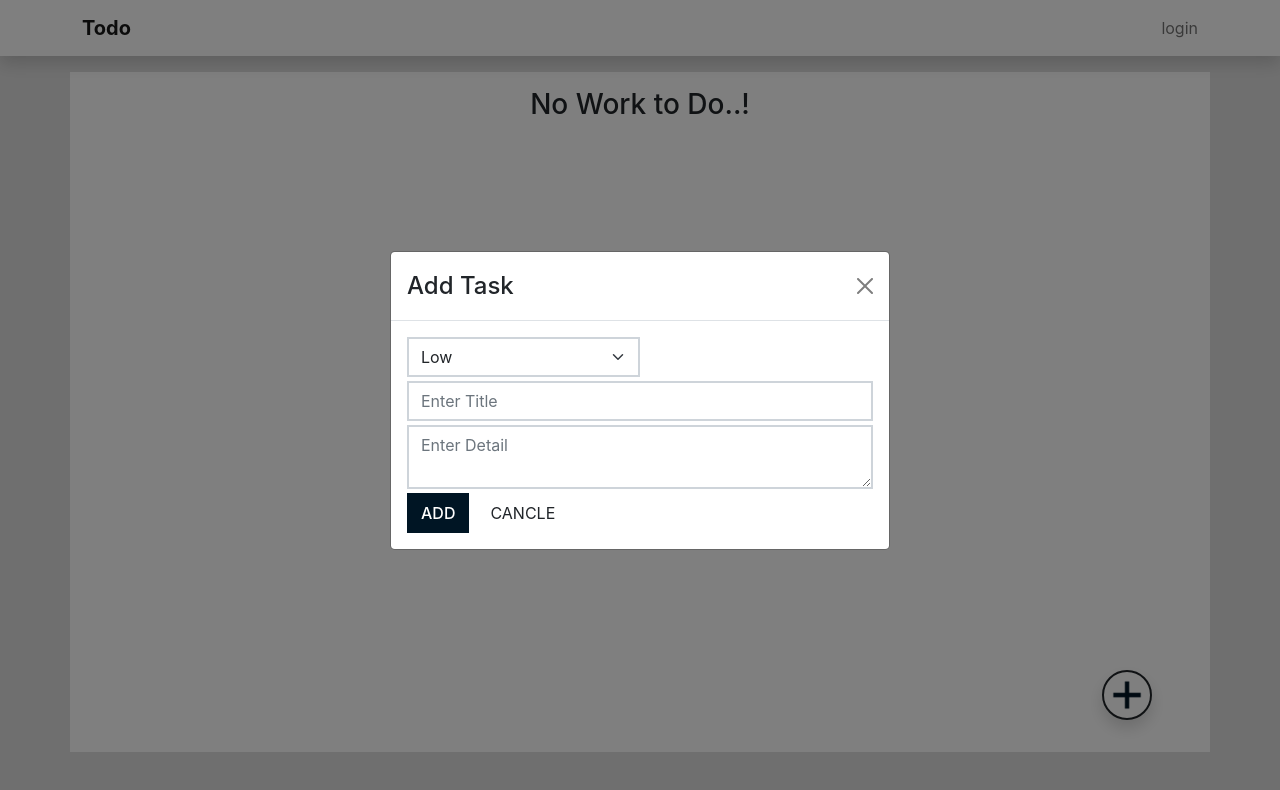
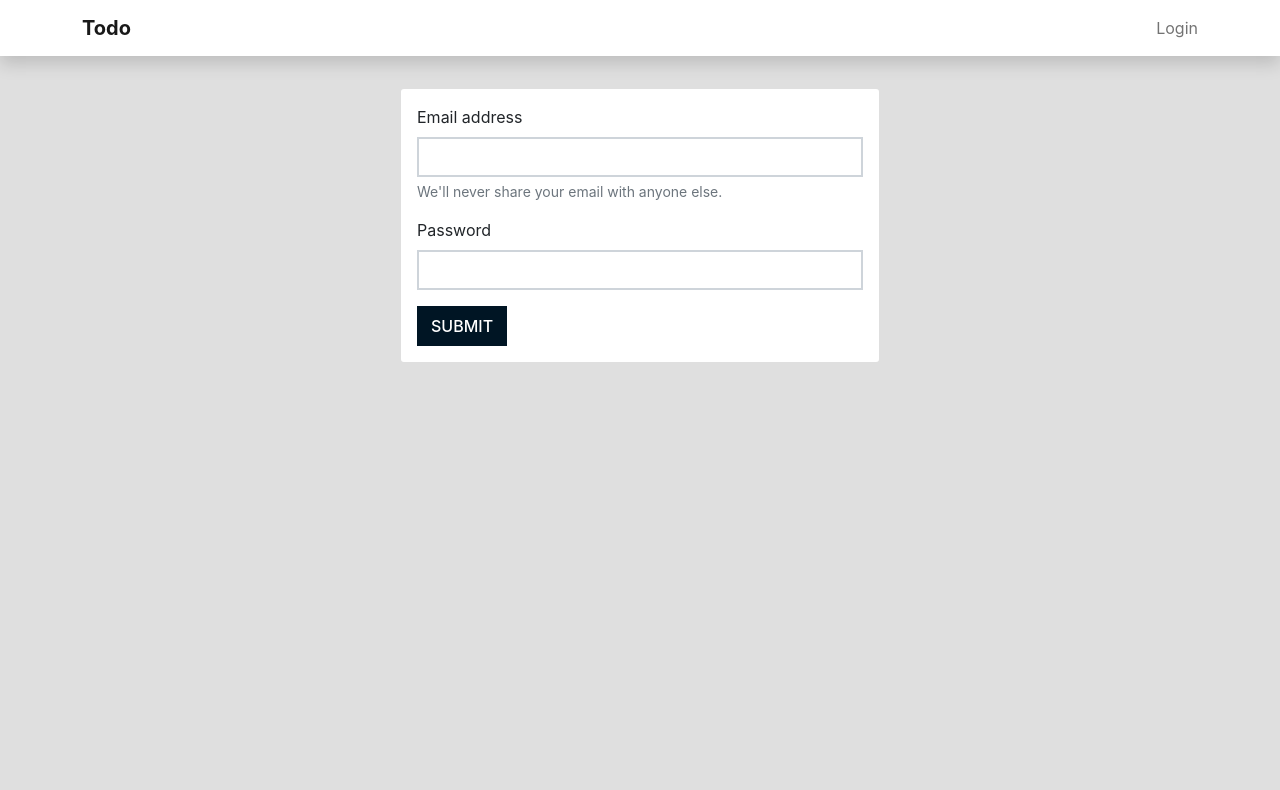
Before and after one commit to Amit-Mahamuni/todofirebase, a React (Create React App) app: page / in a window 1280 px wide. Shown: the top 790 px of the page. Built offline with nearby package versions, Linux system fonts and the light colour scheme.

Commit message:
add login component

```diff
--- a/src/App.js
+++ b/src/App.js
@@ -1,8 +1,19 @@
-import React from "react";
+import React, { useState, useEffect } from "react";
 import Todo from "./components/Todo";
-import { Navbar, Container } from "react-bootstrap";
+import Login from "./components/Login";
+import { Navbar, Container, Dropdown } from "react-bootstrap";
 
 function App() {
+
+  const [user, setuser] = useState();
+  useEffect(() => {
+    localStorage.setItem("user", JSON.stringify(user))
+  }, [user]);
+
+  function user_logout(){
+    setuser({});
+  }
+
   return (
     <div className="rootconatiner">
       <Navbar className="bg-white shadow">
@@ -11,12 +22,27 @@ function App() {
           <Navbar.Toggle />
           <Navbar.Collapse className="justify-content-end">
             <Navbar.Text>
-              login
+              {
+                user && Object.keys(user).length !== 0 ?
+                  <Dropdown>
+                    <Dropdown.Toggle className="btn btn-light py-0 rounded-0" id="dropdown-login">
+                      {user.mail.split("@")[0]}
+                    </Dropdown.Toggle>
+                    <Dropdown.Menu className="shadow rounded-0">
+                      <Dropdown.Item eventKey="1" onClick={user_logout}>Log Out</Dropdown.Item>
+                    </Dropdown.Menu>
+                  </Dropdown>
+                  :
+                  "Login"
+              }
             </Navbar.Text>
           </Navbar.Collapse>
         </Container>
       </Navbar>
-      <Todo />
+      {
+        user && Object.keys(user).length !== 0 ? <Todo /> :
+          <Login setusr={setuser} />
+      }
     </div>
   );
 }
--- /dev/null
+++ b/src/components/Login.js
@@ -0,0 +1,39 @@
+import React from "react";
+import { Container, Card } from "react-bootstrap";
+
+function Login(props) {
+
+
+    function login_frm_submit(e) {
+        let login_detail = {
+            mail: e.target.login_mail.value,
+            passwd: e.target.login_passwd.value
+        }
+        props.setusr(login_detail);
+        e.preventDefault();
+    }
+
+
+    return (
+        <Container className="p-3 my-md-3 mianContainer d-flex justify-content-center">
+            <Card style={{ width: '30rem', height: "max-content" }}>
+                <Card.Body>
+                    <form onSubmit={login_frm_submit}>
+                        <div class="mb-3">
+                            <label for="login_mail" class="form-label">Email address</label>
+                            <input type="email" class="form-control" name="login_mail" id="login_mail" aria-describedby="emailHelp" />
+                            <div id="emailHelp" class="form-text">We'll never share your email with anyone else.</div>
+                        </div>
+                        <div class="mb-3">
+                            <label for="login_passwd" class="form-label">Password</label>
+                            <input type="password" class="form-control" name="login_passwd" id="login_passwd" />
+                        </div>
+                        <button type="submit" class="submitbtn rounded-0 btn btn-dark">Submit</button>
+                    </form>
+                </Card.Body>
+            </Card>
+        </Container>
+    )
+}
+
+export default Login;
--- a/src/components/Todo.js
+++ b/src/components/Todo.js
@@ -105,7 +105,6 @@ function Todo() {
         console.log(filterstate);
         e.preventDefault();
     }
-
 
     function convertDate(pass_date) {
         pass_date = new Date(pass_date)
```
